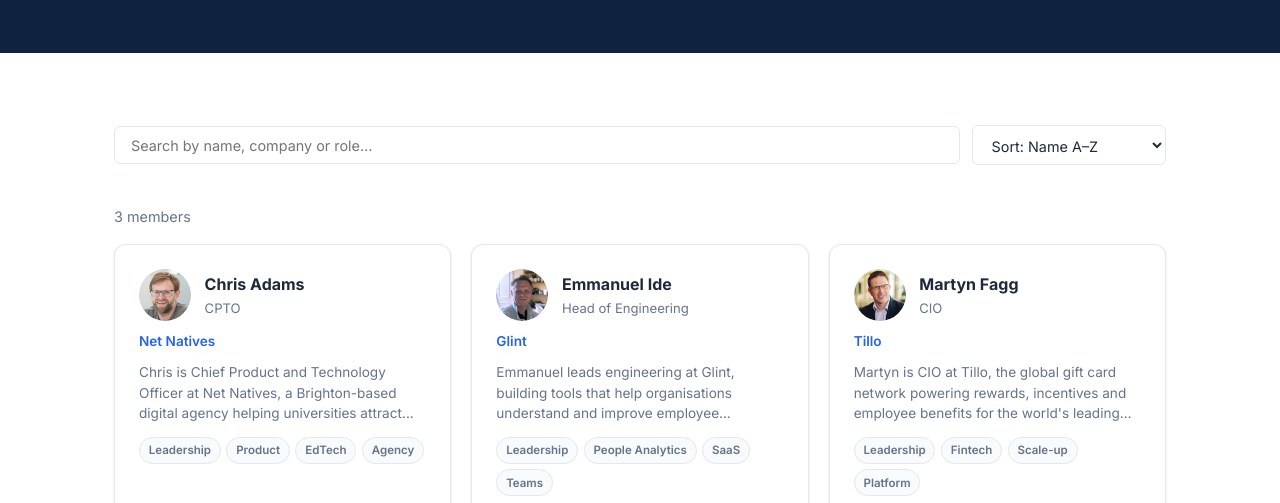
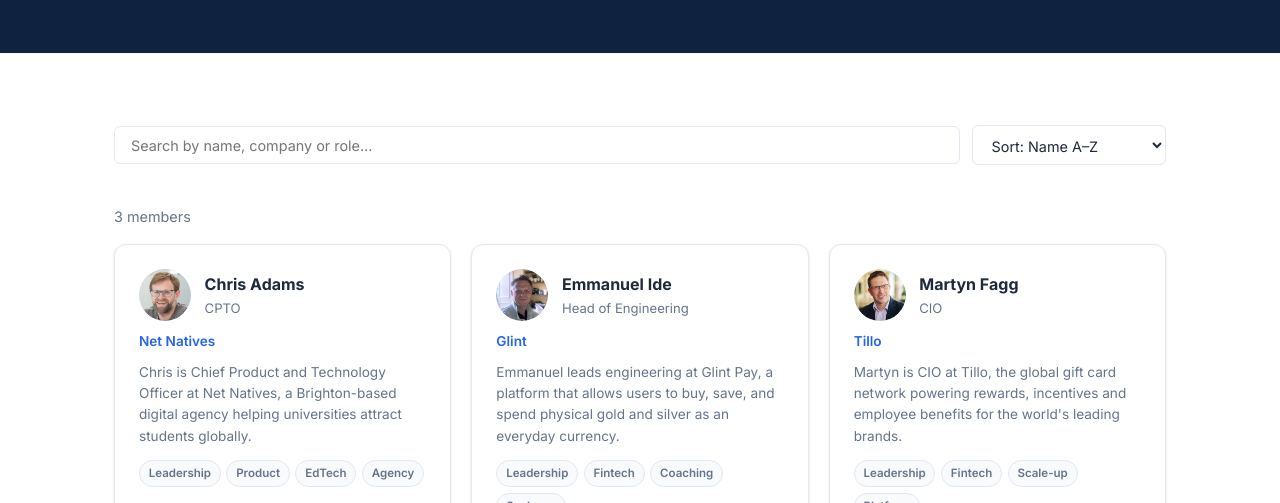
Before and after one commit to martynfagg/BrightonCTO-site, a plain HTML site: page members.html in a window 1280 px wide. Shown: the part 247-750 px from the top of the page. Drawn offline with Linux system fonts and the light colour scheme.

Commit message:
updating emmanuel profile and css to stop truncating description in member profile cards

```diff
--- a/css/styles.css
+++ b/css/styles.css
@@ -728,11 +728,7 @@ p:last-child { margin-bottom: 0; }
 .member-card__bio {
   font-size: .85rem;
   color: var(--color-muted);
-  line-height: 1.5;
-  display: -webkit-box;
-  -webkit-line-clamp: 3;
-  -webkit-box-orient: vertical;
-  overflow: hidden;
+  line-height: 1.55;
 }
 .member-card__tags {
   display: flex;
--- a/data/members.json
+++ b/data/members.json
@@ -15,8 +15,8 @@
     "name": "Emmanuel Ide",
     "role": "Head of Engineering",
     "company": "Glint",
-    "bio": "Emmanuel leads engineering at Glint, building tools that help organisations understand and improve employee engagement.",
-    "tags": ["Leadership", "People Analytics", "SaaS", "Teams"],
+    "bio": "Emmanuel leads engineering at Glint Pay, a platform that allows users to buy, save, and spend physical gold and silver as an everyday currency.",
+    "tags": ["Leadership", "Fintech", "Coaching", "Scale-up"],
     "linkedin": "https://www.linkedin.com/in/emmanuelide/",
     "website": "",
     "github": "",
```
